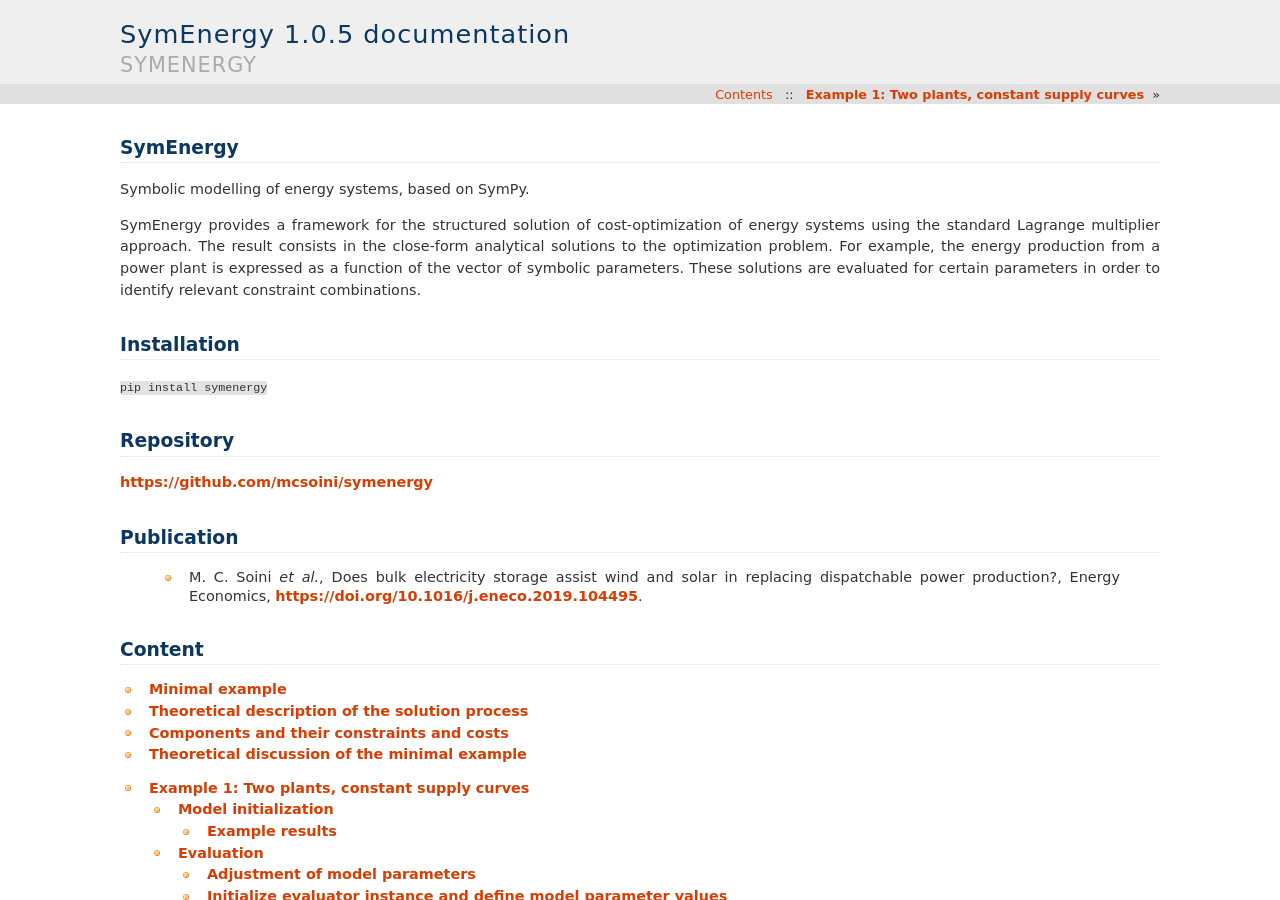
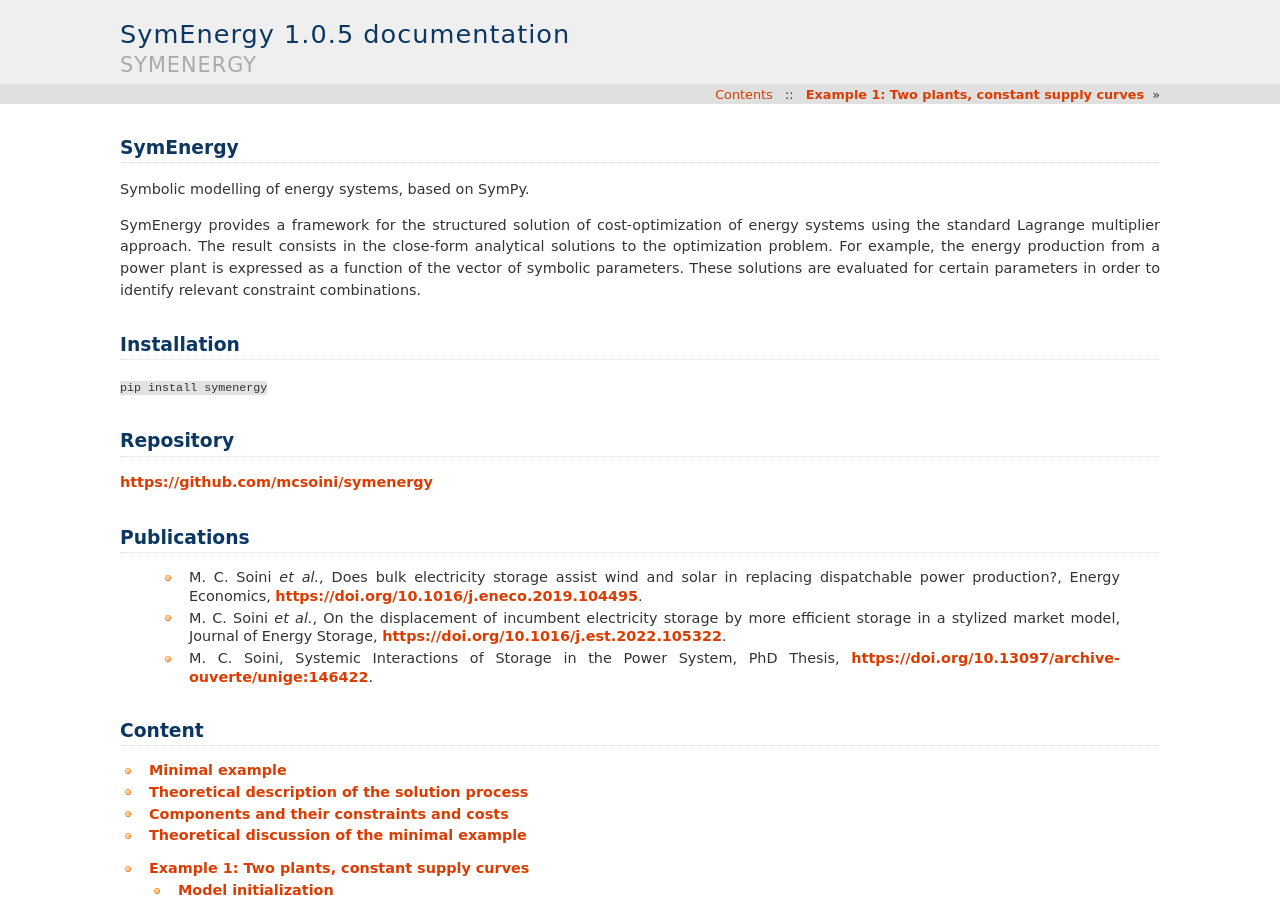
Before and after one commit to mcsoini/symenergy, a Sphinx documentation site: the page built from docs/source/index.rst, in a window 1280 px wide and 900 px high. Built offline with Sphinx 7.4.7, drawn with Linux system fonts in a browser that asks for light colours; pages that are not in the unit, such as notebooks, are missing from menus; the version number is read from the project's files by our own code.

Commit message:
Update index.rst

```diff
--- a/docs/source/index.rst
+++ b/docs/source/index.rst
@@ -29,11 +29,13 @@
 
 `<https://github.com/mcsoini/symenergy>`_
 
-============
-Publication
-============
+=============
+Publications
+=============
 
   * \M. C. Soini *et al.*, Does bulk electricity storage assist wind and solar in replacing dispatchable power production?, Energy Economics, `<https://doi.org/10.1016/j.eneco.2019.104495>`_.
+  * \M. C. Soini *et al.*, On the displacement of incumbent electricity storage by more efficient storage in a stylized market model,  Journal of Energy Storage, `<https://doi.org/ 10.1016/j.est.2022.105322>`_.
+  * \M. C. Soini, Systemic Interactions of Storage in the Power System, PhD Thesis, `<https://doi.org/10.13097/archive-ouverte/unige:146422>`_.
 
 ===============
 Content
```
